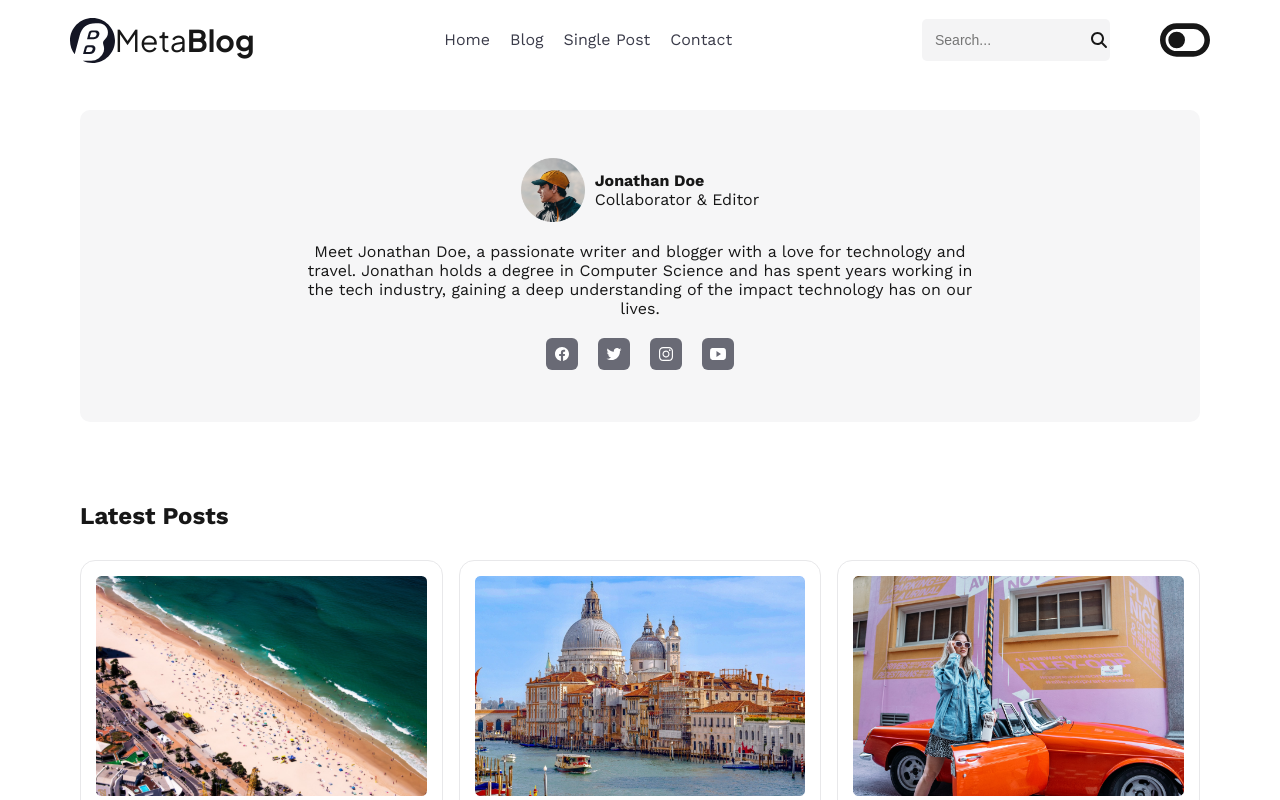
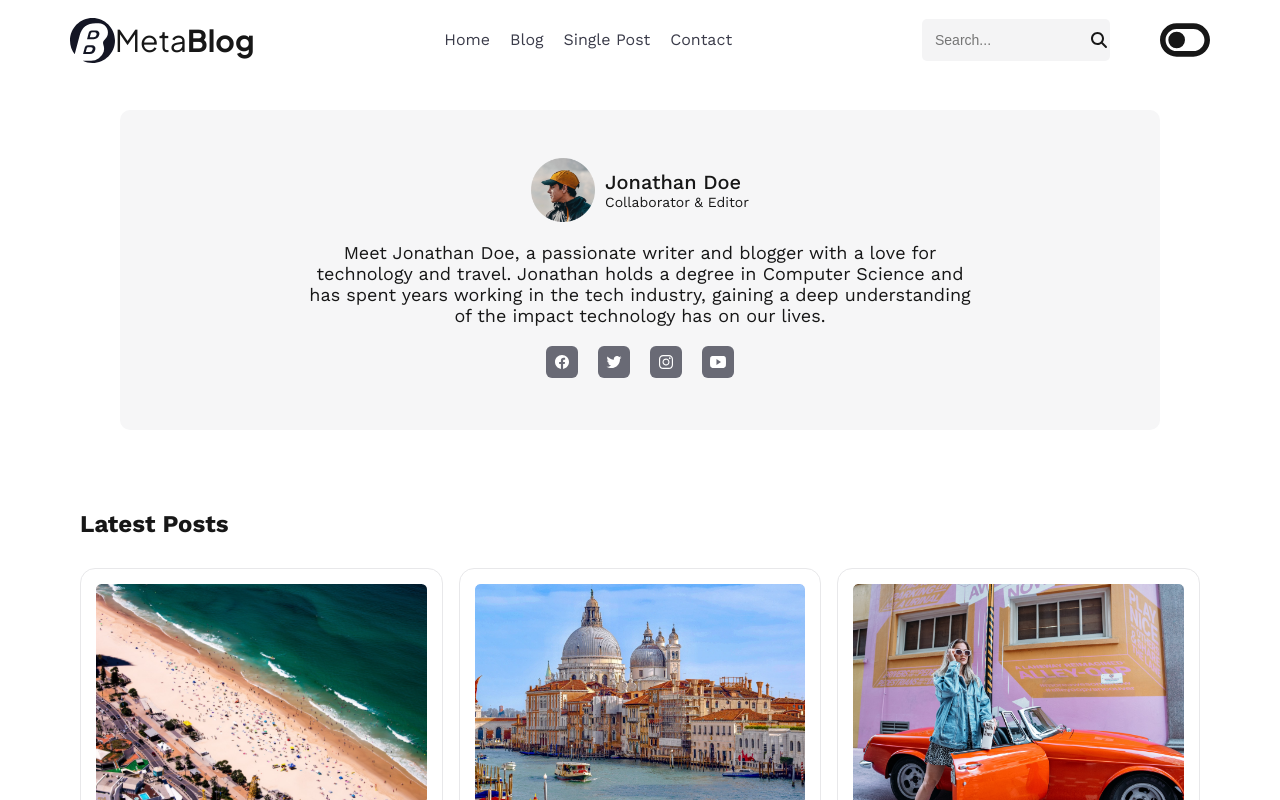
Before and after one commit to Akintayo74/NextJs-travel-blog-guide, a Next.js app: page /contact in a window 1280 px wide. Shown: the top 800 px of the page. Built offline with nearby package versions, Linux system fonts and the light colour scheme.

Commit message:
Done with ContactCard.js

```diff
--- a/src/styles/ContactCard.module.css
+++ b/src/styles/ContactCard.module.css
@@ -1,9 +1,7 @@
 .contact{
-    /* max-width: 1200px; */
-
+    max-width: 1200px;
     margin: 0 auto;
     font-family: var(--font-work-sans);
-    /* padding: 0 1rem; */
 }
 
 .contact__container{
@@ -28,11 +26,21 @@
     flex-direction: column;
 }
 
+.contact__authorText > h4{
+    font-size: 20px;
+    font-weight: 500;
+}
+
+.contact__authorText > span{
+    font-size: 14px;
+}
+
 .contact__container p{
     margin: 0 auto;
     width: 100%;
     max-width: 668px;
     text-align: center;
+    font-size: 18px;
 }
 
 .contact__icons{
```
